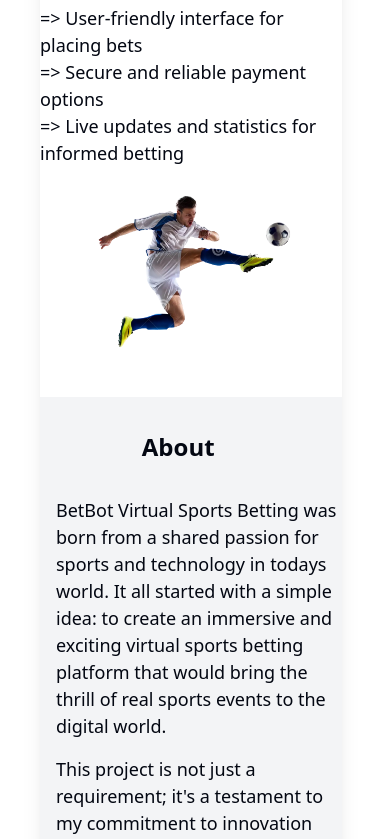
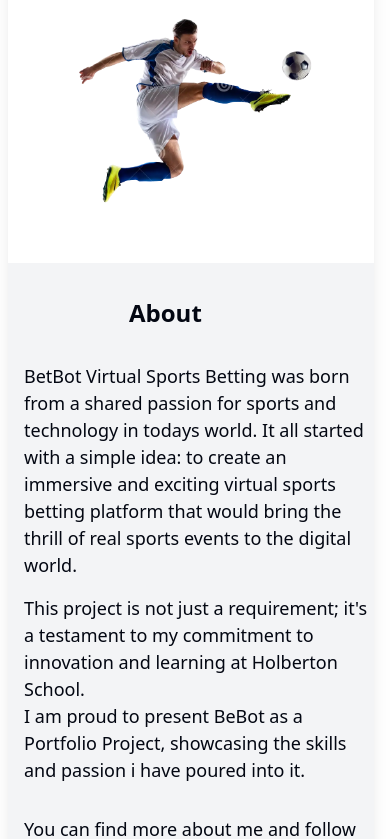
Before and after one commit to Ckefa/betbot, a React (Vite) app in the folder bbot/: page / in a window 390 px wide. Shown: the part 1146-1985 px from the top of the page. Built offline with nearby package versions, Linux system fonts and the light colour scheme; no server answers.

Commit message:
vfl layout changes

```diff
--- a/bbot/src/App.tsx
+++ b/bbot/src/App.tsx
@@ -2,7 +2,7 @@
 import { Routes, Route } from "react-router-dom";
 import { useEffect, useState } from "react";
 
-const host = "http://localhost/";
+const host = "/";
 
 class Customer {
   name: string | null;
@@ -27,7 +27,7 @@
   console.log("APlication rendering.....", bal);
 
   return (
-    <div className="app container min-h-screen light bg-background text-foreground">
+    <div className="app lg:container min-h-screen light bg-background text-foreground">
       <header className="h-8 pt-4">
         <Navbar host={host} user={user} />
       </header>
```
Also changed, not shown: 6 other files (tests, documents, lock files or other folders).
